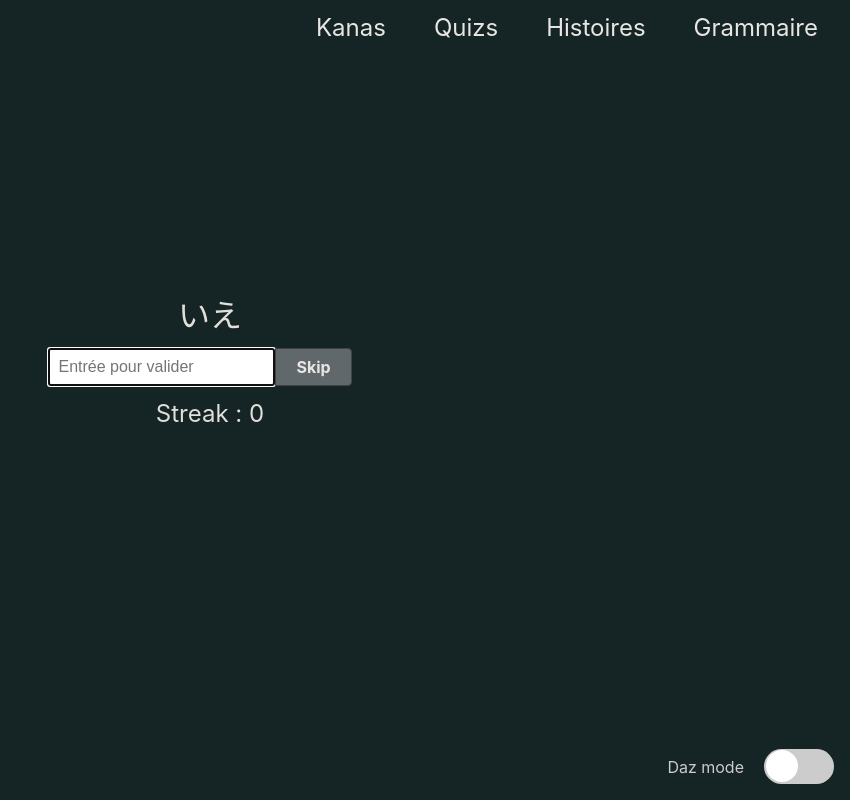
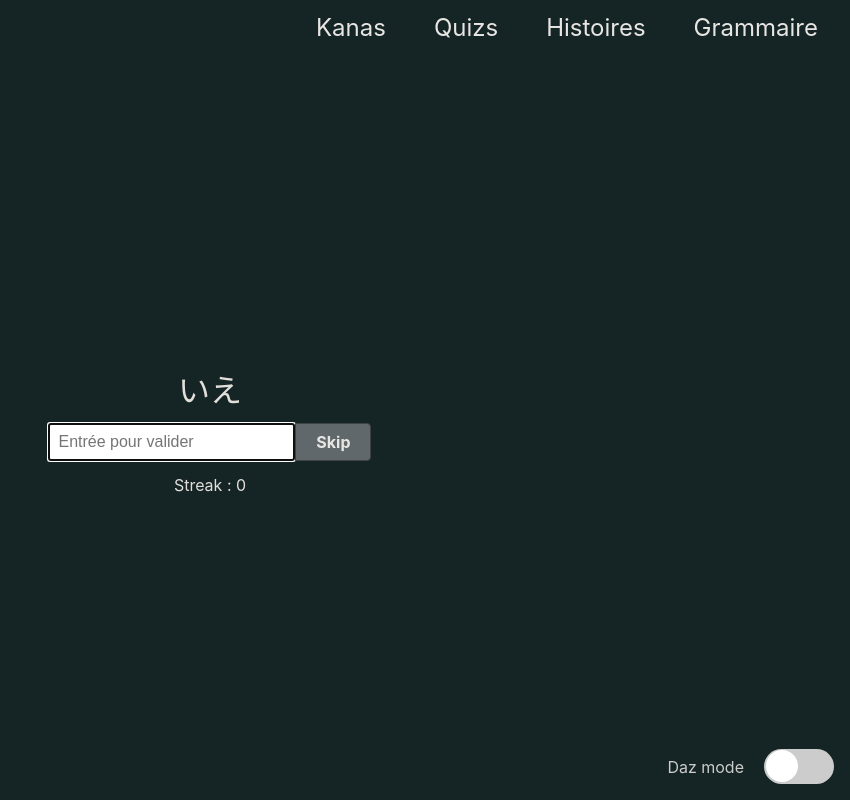
Before and after one commit to Dorian-Garcia-pro/flash-kanas, a React (Create React App) app: page /quiz in a window 1280 px wide. Shown: the whole page, without its empty margins (430-1280 px from the left). Built offline with nearby package versions, Linux system fonts and the light colour scheme; the HTML template or start-up script is replaced by a standard one.

Commit message:
agencements quiz + grammaire

```diff
--- a/src/components/Deck.js
+++ b/src/components/Deck.js
@@ -64,7 +64,7 @@ function Deck({ front, back }) {
               </div>
             </div>
 
-            <div className="leftColBtnRowAll ">
+            {/*             <div className="leftColBtnRowAll ">
               <div
                 className={
                   cardStore.toggleAllongements
@@ -85,7 +85,7 @@ function Deck({ front, back }) {
               >
                 <p>Pauses</p>
               </div>
-            </div>
+            </div> */}
           </div>
 
           {cardStore.toggleGramCombis ? <GramCombis /> : null}
--- a/src/components/GramAllongs.js
+++ b/src/components/GramAllongs.js
@@ -15,16 +15,19 @@ function GramAllongs() {
           en "u" et "o" s'allongent avec 「う」
         </p>
         <p>Exemple :</p>
+        <ul>
+          <li>「か」(ka) s'allonge avec「あ」pour former「かあ」(kaa)</li>
+          <li>「き」(ki) s'allonge avec「い」pour former「きい」(kii)</li>
+          <li>「こ」(ko) s'allonge avec「う」pour former「こう」(kou)</li>
+        </ul>
         <p>
-          「か」 (ka) peut être prolongé en ajoutant 「あ」 pour former 「かあ」
-          (kaa), ou 「き」 (ki) peut être prolongé en ajoutant 「い」 pour
-          former 「きい」 (kii). Il est important de garder le son d'une voyelle
-          assez longtemps pour éviter des confusions, comme dire "ici"（ここ）
-          au lieu de "lycée"（こうこう） ou "femme d'âge moyen ou
-          tante"（おばさん） au lieu de "grand-mère"（おばあさん）. Il y a de
-          rares exceptions où un son de voyelle / e / est allongé en ajoutant
-          「え」 ou un son de voyelle / o / est allongé par 「お」, comme dans
-          les mots 「おねえさん」、「おおい」 et 「おおきい」.
+          Il est important de garder le son d'une voyelle assez longtemps pour
+          éviter des confusions, comme dire "ici"（ここ） au lieu de
+          "lycée"（こうこう） ou "femme d'âge moyen ou tante"（おばさん） au
+          lieu de "grand-mère"（おばあさん）. Il y a de rares exceptions où un
+          son de voyelle / e / est allongé en ajoutant 「え」 ou un son de
+          voyelle / o / est allongé par 「お」, comme dans les mots
+          「おねえさん」、「おおい」 et 「おおきい」.
         </p>
       </div>
       <div className="allDigrammes"></div>
--- a/src/components/GramCombis.js
+++ b/src/components/GramCombis.js
@@ -237,8 +237,8 @@ function GramCombis() {
         </p>
         <p>Exemple :</p>
         <p>
-          "きゃ" (kya), "きゅ" (kyu) et "きょ" (kyo) sont des exemples de yoon
-          de la consonne "k".
+          「きゃ」(kya), 「きゅ」(kyu) et 「きょ」(kyo) sont des exemples de
+          yoon de la consonne "k".
         </p>
       </div>
       <div className="allDigrammes">
--- a/src/components/GramCombis.scss
+++ b/src/components/GramCombis.scss
@@ -27,6 +27,8 @@
   cursor: help;
   display: flex;
   justify-content: flex-start;
+  flex-direction: column;
+  align-items: center;
   p {
     display: flex;
     flex-direction: column;
@@ -61,3 +63,22 @@
 .tooltip:hover .tooltip-text {
   display: flex;
 }
+
+@media only screen and (min-width: 500px) and (orientation: landscape) {
+  .allDigrammes {
+    display: grid;
+    grid-template-columns: repeat(6, auto);
+    grid-template-rows: repeat(5, 1fr);
+    grid-column-gap: 0.5rem;
+    grid-row-gap: 0.5rem;
+    justify-content: center;
+  }
+
+  .digrammes {
+    font-size: 1.2rem;
+    cursor: help;
+    display: flex;
+    justify-content: flex-start;
+    flex-direction: row;
+  }
+}
--- a/src/components/GramModifs.js
+++ b/src/components/GramModifs.js
@@ -44,11 +44,12 @@ function GramModfis() {
           modifier sa prononciation.
         </p>
         <p>k > g , s > j , t > d , h > b/p</p>
+        <br />
         <p>Exemple :</p>
-        <p>"ka" (か) devient "ga" (が) lorsqu'on lui ajoute le dakuten(").</p>
-        <p>"hi" (ひ) devient "bi" (び) lorsqu'on lui ajoute le dakuten(").</p>
+        <p>「か」(ka) devient「が」(ga) lorsqu'on lui ajoute le dakuten(").</p>
+        <p>「ひ」(hi) devient「び」(bi) lorsqu'on lui ajoute le dakuten(").</p>
         <p>
-          "hi" (ひ) devient "pi" (ぴ) lorsqu'on lui ajoute le handakuten(°).
+          「ひ」(hi) devient「ぴ」(pi) lorsqu'on lui ajoute le handakuten(°).
         </p>
       </div>
       <div className="allModifs">
@@ -56,16 +57,6 @@ function GramModfis() {
           <div className="modifs">
             <p>{digramme.kana}</p>
             <p>({digramme.romaji})</p>
-
-            {/*           <div className="digrammeCompos">
-            <p>
-              {digramme.kana1} ({digramme.romaji1})
-            </p>
-            <p> + </p>
-            <p>
-              {digramme.kana2} ({digramme.romaji2})
-            </p>
-          </div> */}
           </div>
         ))}
       </div>
--- a/src/components/GramModifs.scss
+++ b/src/components/GramModifs.scss
@@ -59,3 +59,14 @@
 .tooltip:hover .tooltip-text {
   display: block;
 } */
+
+@media only screen and (min-width: 500px) and (orientation: landscape) {
+  .allModifs {
+    display: grid;
+    grid-template-columns: repeat(5, auto);
+    grid-template-rows: repeat(5, 1fr);
+    grid-column-gap: 0.5rem;
+    grid-row-gap: 0.5rem;
+    justify-content: center;
+  }
+}
--- a/src/index.css
+++ b/src/index.css
@@ -2,6 +2,8 @@
    v2.0 | 20110126
    License: none (public domain)
 */
+
+*{box-sizing: border-box;}
 
 html, body, div, span, applet, object, iframe,
 h1, h2, h3, h4, h5, h6, p, blockquote, pre,
@@ -22,6 +24,7 @@ time, mark, audio, video {
 	font-size: 100%;
 	font: inherit;
 	vertical-align: baseline;
+	box-sizing: border-box;
 }
 /* HTML5 display-role reset for older browsers */
 article, aside, details, figcaption, figure,
--- a/src/pages/Quiz.js
+++ b/src/pages/Quiz.js
@@ -65,6 +65,23 @@ function Quiz() {
         ></input>
         <span className="slider"></span>
       </label>
+      {/*========================== LEFT COLUMN - START ========================== */}
+      <div className="leftCol-quiz">
+        {" "}
+        {previousWord ? (
+          <div className="previousWord">
+            <p className=""> Mot précédent :</p>
+            <p>
+              {previousWord ? previousWord.hiragana : ""} (
+              {previousWord ? previousWord.romaji : ""})
+            </p>
+            <p> {previousWord ? previousWord.english : ""}</p>
+          </div>
+        ) : (
+          ""
+        )}
+      </div>
+      {/*========================== LEFT COLUMN - END ========================== */}
       {/*========================== MID COLUMN - START ========================== */}
       <div className="midCol-quiz">
         <p> {currentWord.hiragana}</p>
@@ -88,25 +105,17 @@ function Quiz() {
           </label>
         </form>
 
-        {mauvaiseReponse && (
+        <p id="streakCounter">Streak : {streak}</p>
+        {mauvaiseReponse ? (
           <p id="errorQuiz">Ce n'est pas : {mauvaiseReponse}</p>
+        ) : (
+          <p></p>
         )}
-
-        {previousWord ? (
-          <div className="previousWord">
-            <p className=""> Mot précédent :</p>
-            <p>
-              {previousWord ? previousWord.hiragana : ""} (
-              {previousWord ? previousWord.romaji : ""})
-            </p>
-            <p> {previousWord ? previousWord.english : ""}</p>
-          </div>
-        ) : (
-          ""
-        )}
-        <p id="streakCounter">Streak : {streak}</p>
       </div>
       {/*========================== MID COLUMN - END ========================== */}
+      {/*========================== RIGHT COLUMN - START ========================== */}
+      <div className="rightCol-quiz"></div>
+      {/*========================== RIGHT COLUMN - END ========================== */}
     </div>
   );
 }
--- a/src/pages/Quiz.scss
+++ b/src/pages/Quiz.scss
@@ -1,31 +1,37 @@
 $soft-shadow: 0 4px 4px rgba(0, 0, 0, 0.2);
 
 .quiz-container {
+  min-height: 100vh;
   width: 100%;
-  /*   min-height: 100vh; */
-  display: flex;
-  justify-content: center;
-  flex-direction: column;
-  align-items: center;
+  display: grid;
+  grid-template-rows: repeat(3, auto); /* creates 3 columns */
   gap: 1rem;
   font-size: 2rem;
-  /*   padding-top: 8rem;
- */
+  align-content: start;
+  padding-top: 12vh;
+}
+
+.leftCol-quiz {
+  grid-row: 2;
+}
+.rightCol-quiz {
+  grid-row: 3;
 }
 .midCol-quiz {
   display: flex;
+  grid-row: 1;
   flex-direction: column;
   align-items: center;
   justify-content: flex-start;
   gap: 1rem;
-  min-width: 12ch;
-  width: 80%;
-  height: 65vh;
+  width: 100%;
+  /*   height: 30vh; */
   & label,
   form,
   input {
     min-width: 16ch;
-    max-width: 32ch;
+    /*     max-width: 32ch;
+ */
   }
   & label {
     display: flex;
@@ -45,21 +51,27 @@ $soft-shadow: 0 4px 4px rgba(0, 0, 0, 0.2);
     box-sizing: border-box;
     font-size: 1rem;
   }
+  & p:empty {
+    min-height: 0.8rem; /* définit une hauteur minimale d'une ligne */
+  }
 }
 
 #errorQuiz {
   color: red;
-  font-size: small;
+  font-size: 0.8rem;
 }
 .previousWord {
   display: flex;
   flex-direction: column;
   gap: 4px;
   font-size: 1.5rem;
+  & p:nth-child(1) {
+    padding-bottom: 8px;
+  }
 }
 
 #streakCounter {
-  font-size: 1.5rem;
+  font-size: 1rem;
 }
 
 .switch {
@@ -117,17 +129,37 @@ $soft-shadow: 0 4px 4px rgba(0, 0, 0, 0.2);
 
 @media only screen and (min-width: 500px) and (orientation: landscape) {
   .quiz-container {
-    height: 25vh;
+    display: grid;
+    grid-template-columns: repeat(3, 1fr); /* creates 3 columns */
+    grid-template-rows: 1fr; /* creates 3 columns */
+  }
+  .leftCol-quiz {
+    grid-row: auto;
+    grid-column: 1;
     display: flex;
-    flex-direction: column;
+    align-items: center;
+    justify-content: center;
+  }
+  .rightCol-quiz {
+    grid-row: auto;
+    grid-column: 3;
   }
   .midCol-quiz {
     display: flex;
+    grid-row: auto;
+    grid-column: 2;
     flex-direction: column;
     align-items: center;
     gap: 1rem;
-    height: 100%;
+    width: 100%;
     padding-bottom: 0;
-    justify-content: flex-start;
+    justify-content: center;
+    & > * {
+      width: 80%;
+      box-sizing: border-box;
+    }
+    & input {
+      width: 100%;
+    }
   }
 }
```
